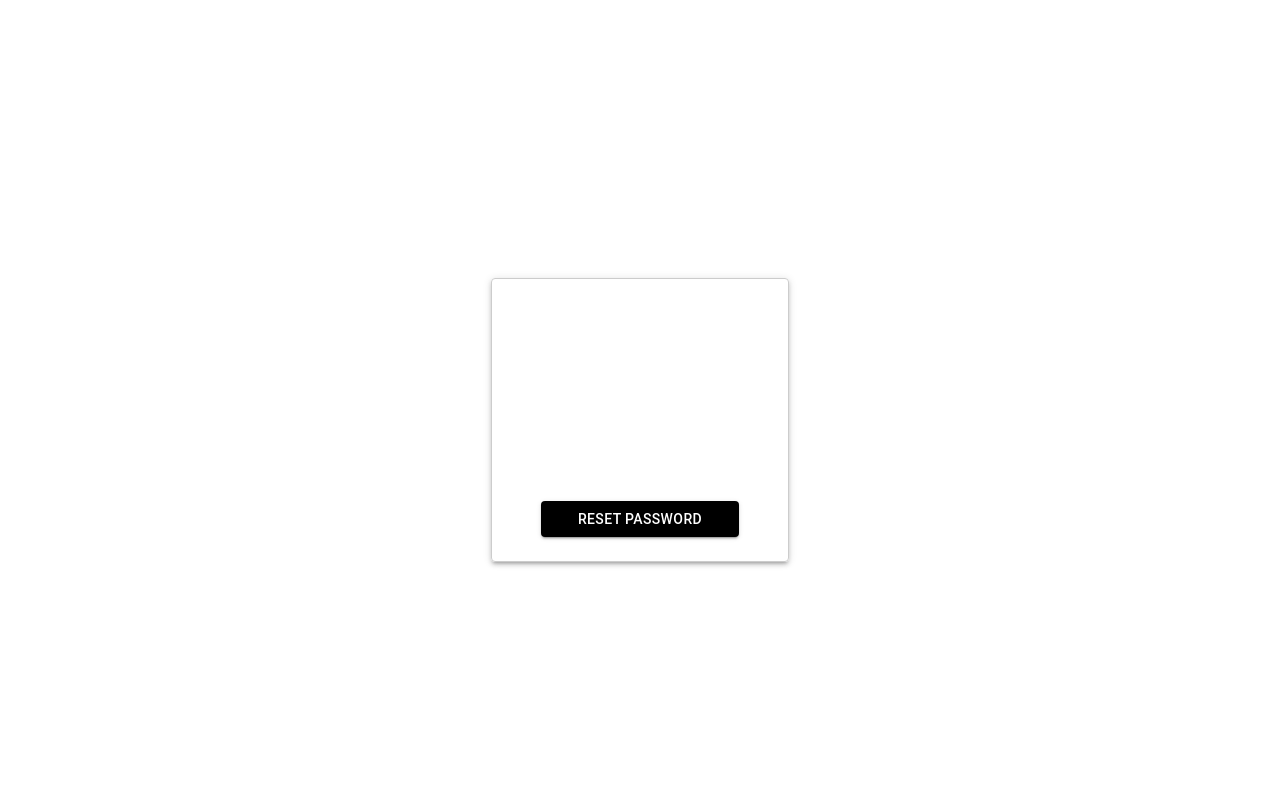
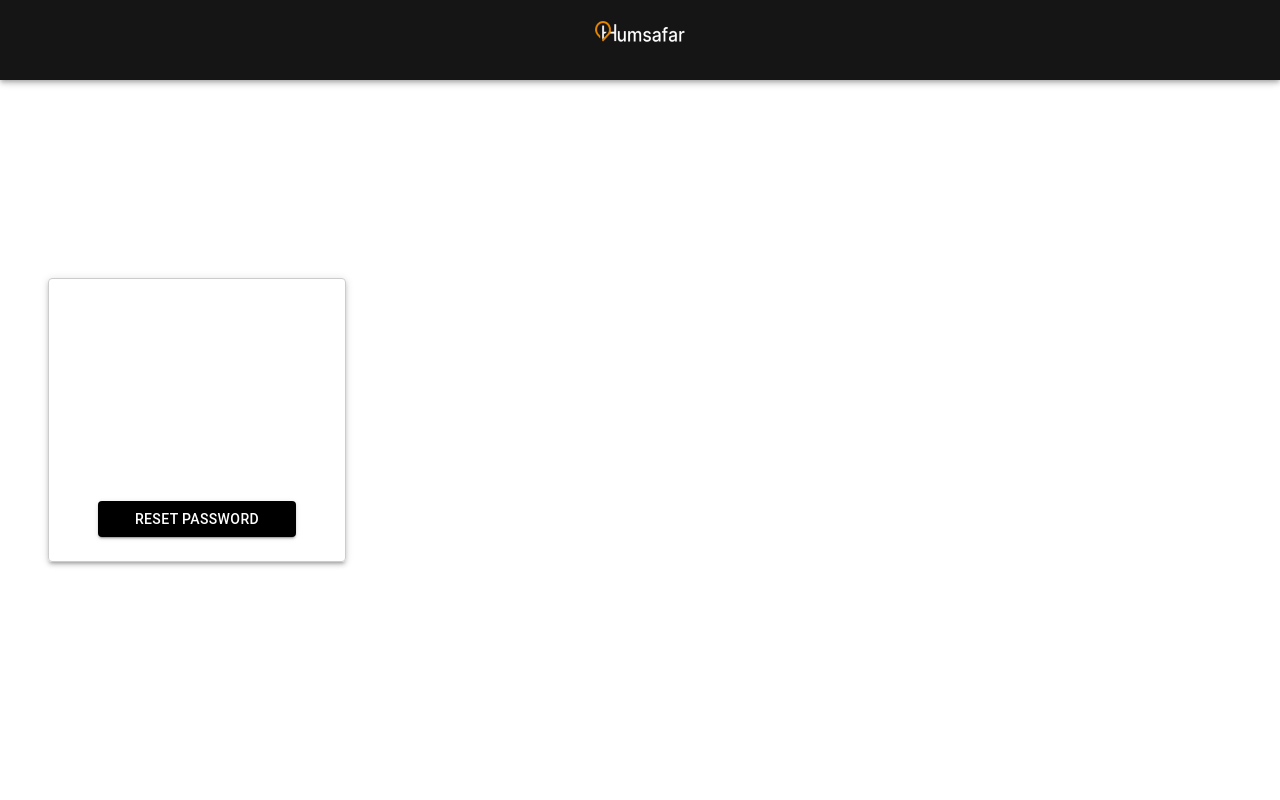
Before and after one commit to app-humsafar/humsafarForgetPassword, a React (Vite) app: page /reset-password/1 in a window 1280 px wide. Shown: the top 800 px of the page. Built offline with nearby package versions, Linux system fonts and the light colour scheme.

Commit message:
Add Main Component

```diff
--- a/src/App.jsx
+++ b/src/App.jsx
@@ -1,18 +1,15 @@
-// import { useState } from 'react'
-// import reactLogo from './assets/react.svg'
-// import viteLogo from '/vite.svg'
-import './App.css'
 import React from 'react';
 import { BrowserRouter as Router, Route, Routes } from 'react-router-dom';
 
-import ResetPasswordForm from './components/ResetPasswordForm';
+import MainComponent from './components/MainComponent';
+
 
 function App() {
 
   return (
     <Router>
       <Routes>
-        <Route path="/reset-password/:token" element={<ResetPasswordForm />} />
+        <Route path="/reset-password/:token" element={<MainComponent />} />
         {/* Add other routes here */}
       </Routes>
     </Router>
```
